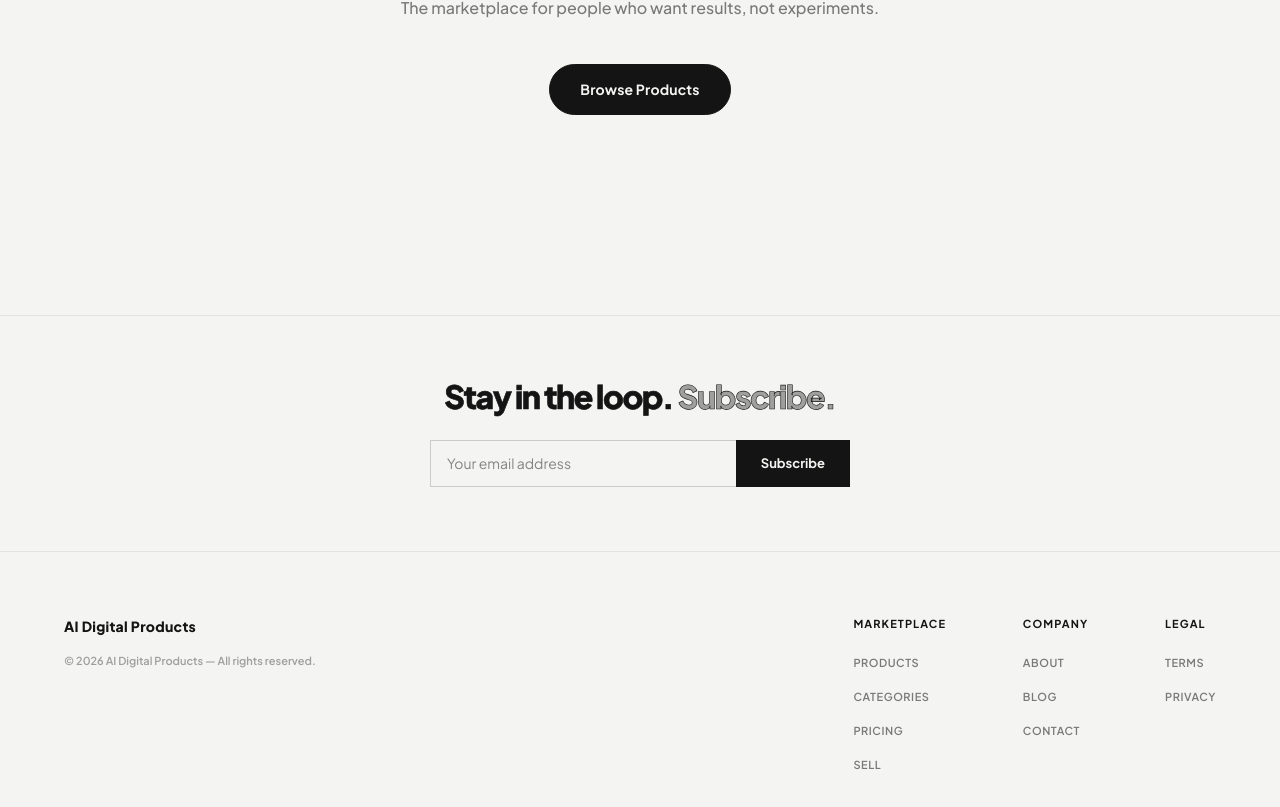
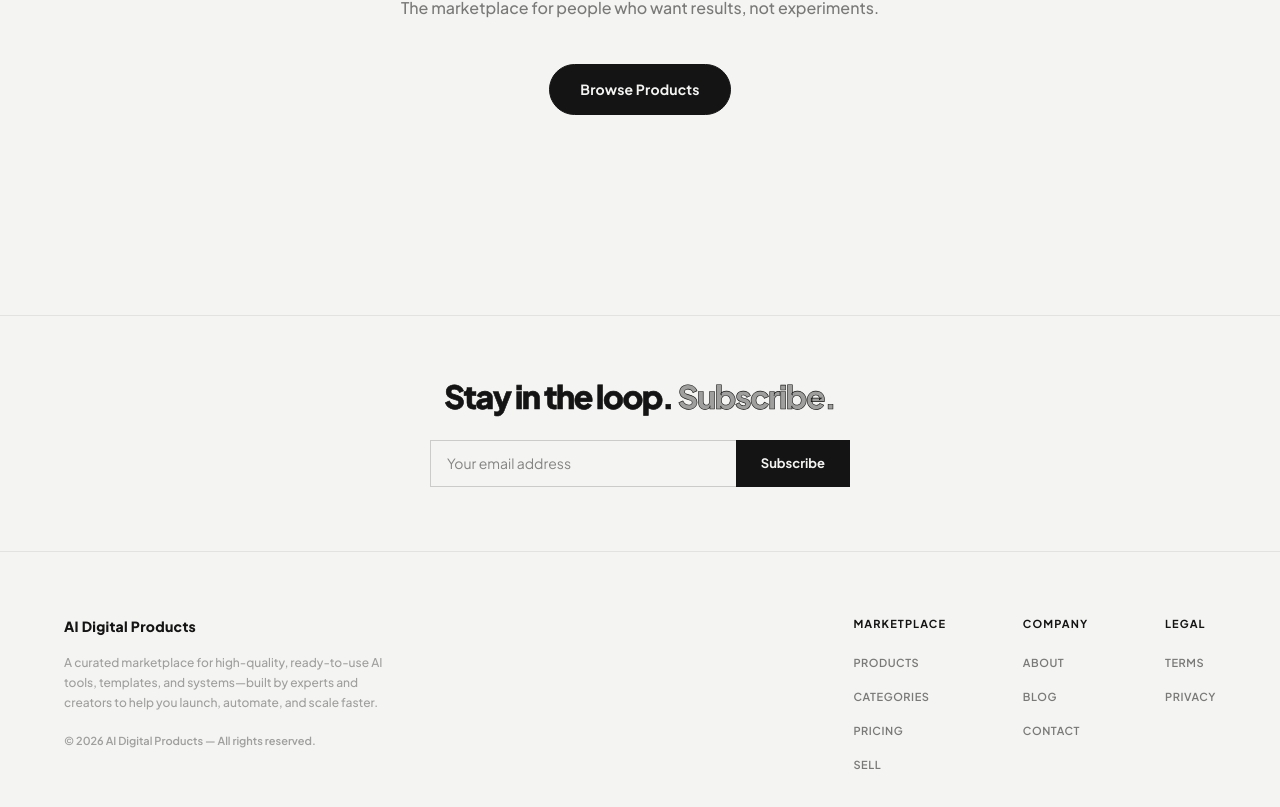
Before and after one commit to podprompts/aidigitalproducts-site, a Next.js app: page / in a window 1280 px wide. Shown: the part 6509-7316 px from the top of the page. Built offline with nearby package versions, Linux system fonts and the light colour scheme.

Commit message:
feat: footer tagline added

```diff
--- a/src/components/Footer.tsx
+++ b/src/components/Footer.tsx
@@ -51,7 +51,7 @@ export default function Footer() {
         }}
       >
         {/* Left — brand + copy */}
-        <div style={{ display: "flex", flexDirection: "column", gap: "16px" }}>
+        <div style={{ display: "flex", flexDirection: "column", gap: "12px", maxWidth: "340px" }}>
           <Link
             href="/"
             style={{
@@ -64,6 +64,18 @@ export default function Footer() {
           >
             AI Digital Products
           </Link>
+          <p
+            style={{
+              fontSize: "12px",
+              fontWeight: 500,
+              color: "var(--ink-mute)",
+              lineHeight: 1.65,
+              margin: "4px 0 8px",
+            }}
+          >
+            A curated marketplace for high-quality, ready-to-use AI tools, templates, and
+            systems—built by experts and creators to help you launch, automate, and scale faster.
+          </p>
           <div
             style={{
               fontSize: "11px",
```
